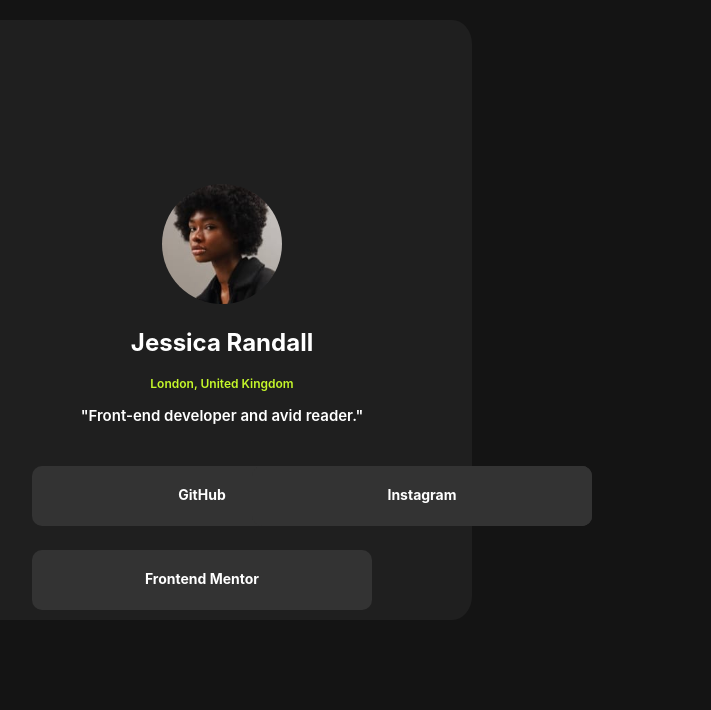
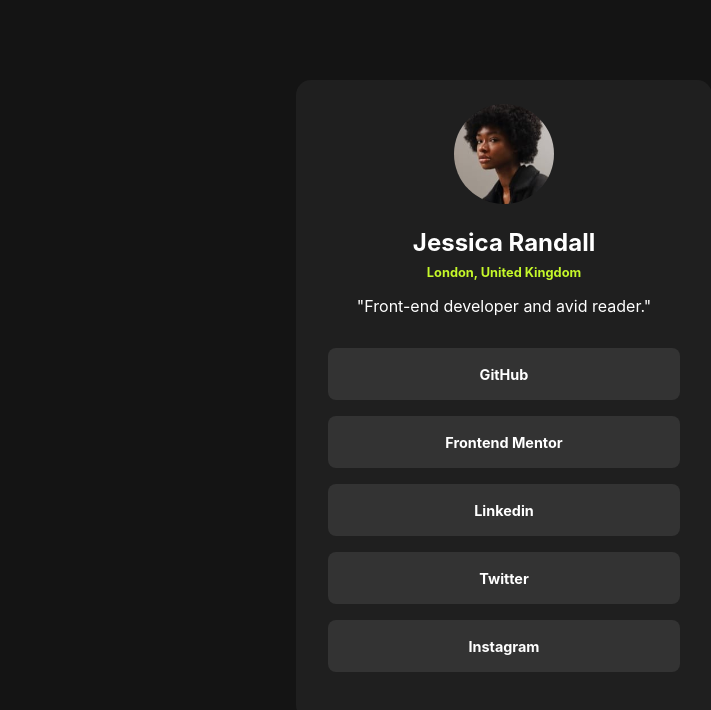
Before and after one commit to TASnim4555/FRONTEND-challenges, a plain HTML site: page social-links-profile-main/social-links-profile-main/HTML codes/index.html in a window 1280 px wide. Shown: the whole page, without its empty margins (136-847 px from the left). Drawn offline with Linux system fonts and the light colour scheme.

Commit message:
finial phase project 2

```diff
--- a/social-links-profile-main/social-links-profile-main/HTML codes/index.html
+++ b/social-links-profile-main/social-links-profile-main/HTML codes/index.html
@@ -21,11 +21,11 @@
 </div>
 <div class="links">
     <ul>
-        <li><a href="#" class="git">GitHub</a></li>
-        <li><a href="#" class="front">Frontend Mentor</a></li>
-        <li><a href="#" class="link">Linkedin</a></li>
-        <li><a href="#" class="twit">Twitter</a></li>
-        <li><a href="#" class="insta">Instagram</a></li>
+        <li><a href="#" >GitHub</a></li>
+        <li><a href="#" >Frontend Mentor</a></li>
+        <li><a href="#" >Linkedin</a></li>
+        <li><a href="#" >Twitter</a></li>
+        <li><a href="#" >Instagram</a></li>
     </ul>
 </div>
     </div>
--- a/social-links-profile-main/social-links-profile-main/css code/s1.css
+++ b/social-links-profile-main/social-links-profile-main/css code/s1.css
@@ -1,75 +1,93 @@
+*{
+    box-sizing: border-box;
+    margin: 0;
+    padding: 0;
+}
 :root{
-    --color1:hsl(0, 0%, 8%);
-    --color2:hsl(0, 0%, 100%);
-    --color3:hsl(0, 0%, 20%);
-    --color4:hsl(0, 0%, 12%);
-    --color5: hsl(75, 94%, 57%);
+--Green:hsl(75, 94%, 57%);
+--White: hsl(0, 0%, 100%);
+--Grey: hsl(0, 0%, 20%);
+--Dark-Grey: hsl(0, 0%, 12%);
+--Off-Black: hsl(0, 0%, 8%);
+}
+body{
+    background-color: var(--Off-Black);
+height: 100vh;
+display: flex;
+align-items: center;
+justify-content: center;
+flex-direction: column;
+padding: 2rem 6rem;
+font-family: 'Inter';
+}
+
+.container{
+    background-color: var(--Dark-Grey);
+width: 26rem;
+height: 40rem;
+padding:1.5rem 2rem ;
+border-radius: 15px;
+margin: auto;
+}
+.image {
+display: flex;
+align-items: center;
+justify-content: center;
+flex-direction: column;
+margin-bottom: 1.5rem;
+}
+.image img{
+    border-radius: 50%;
+    width: 100px;
+    height: 100px;
 
 }
-body{
-    background-color: var(--color1);
+.introduce{
+    text-align: center;
+    color: var(--White);
+
+
 }
-.container{
-    background-color: var(--color4);
-    width: 500px;
-    height: 600px;
+.introduce h2{
+    font-size: 1.5rem;
+    margin-bottom: 0.5rem;
+}
+.introduce .city{
+font-size: 0.8rem;
+color: var(--Green);
+font-weight: bold;
+margin-bottom: 1rem;
+
+}
+.introduce .career{
+    margin-bottom: 2rem;
+}
+.links ul{
     display: flex;
     flex-direction: column;
+    list-style: none;
     justify-content: center;
-    align-items: center;
-    margin: 20px 100px;
-    border-radius: 4%;
-    position: relative;
-}
-.container .image img{
-    border-radius: 50%;
-    width: 120px;
-    height: 120px;
-}
-.container .introduce h2,.career{
-color: var(--color2);
-text-align: center;
-font-family: "inter";
 
 }
-.container .introduce .city{
-    color: var(--color5);
-    text-align: center;
-    font-family: "Inter";
-    font-weight: 600;
-    font-size: 12px;
-}
-.container .introduce .career{
-    font-size: 15px;
-    font-weight: 600;
+.links ul li {
+ background-color: var(--Grey);
+ padding: 1rem 0.8rem;
+ margin-bottom: 1rem;
+ border-radius: 0.5rem;
+ text-align: center;
+
 
 }
-ul li{
-    list-style: none;
+.links ul li a{
+
+    color: var(--White);
+    text-decoration: none;
+    font-weight: bold;
+    font-size: 0.9rem;
+}
+
+.links ul li:hover{
+    background-color: var(--Green);
+    color: var(--Off-Black);
 
 }
-ul .insta,.git,.front,.twit,.link{
-    color: var(--color2);
-    text-decoration: none;
-    font-family: "Inter";
-    font-weight: 700;
-    font-size: 14px;
-    width:300px;
-    height: 20px;
-    background-color: var(--color3);
-    position: absolute;
-    display: flex;
-    flex-direction: column;
-    text-align: center;
-    padding: 20px;
-    border-radius: 10px;
-    margin: 10px;
-}
-.git{
-    left: 50px;
-
-}
-.front{
-    left: 50px;
-    top: 520px;
-}
```
